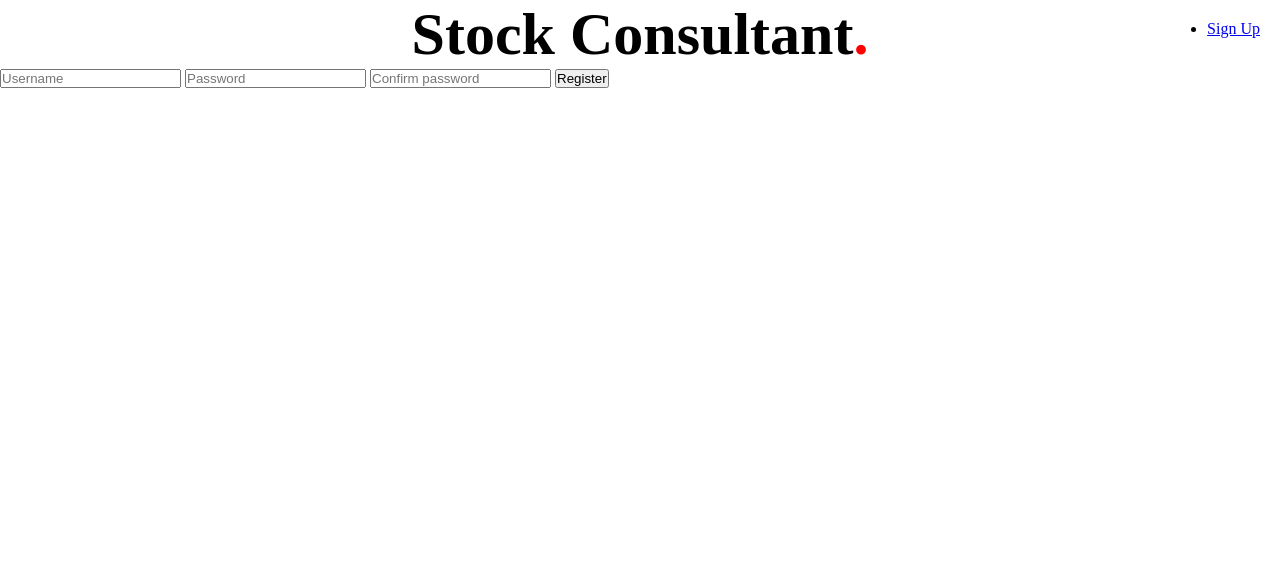
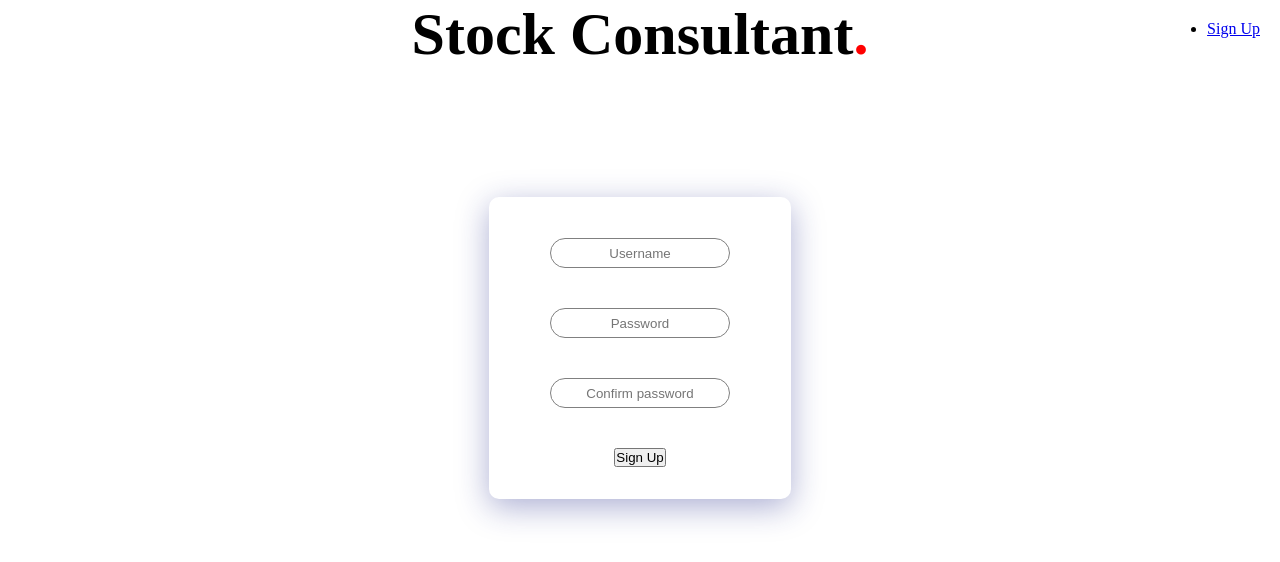
Before and after one commit to pcrespan/StockConsultant, a Flask app: page /register in a window 1280 px wide. Shown: the top 562 px of the page. Run offline with Flask 2, Linux system fonts and the light colour scheme.

Commit message:
Register page now looks better

```diff
--- a/static/style.css
+++ b/static/style.css
@@ -14,8 +14,41 @@ h1 {
     align-items: center;
 }
 
-li {
+.signup {
     position: absolute;
     right: 20px;
     top: 20px;
 }
+
+.description {
+    margin-left: 80px;
+    margin-top: 80px;
+}
+
+.signup-container {
+    margin: 0 auto;
+    margin-top: 10%;
+    text-align: center;
+    background: white;
+    box-shadow: 0 8px 32px 0 rgba( 31, 38, 135, 0.37 );
+    backdrop-filter: blur( 4.5px );
+    -webkit-backdrop-filter: blur( 4.5px );
+    border-radius: 10px;
+    border: 1px solid rgba( 255, 255, 255, 0.18 );
+    width: 300px;
+    height: 300px;
+}
+
+.input-field {
+    display: flex;
+    margin: 40px auto;
+    background: transparent;
+    height: 30px;
+    border: 1px solid gray;
+    border-radius: 20px;
+    text-align: center;
+    color: black;
+    width: 180px;
+    transition: 0.5s;
+    outline: none;
+}
--- a/templates/index.html
+++ b/templates/index.html
@@ -5,4 +5,8 @@
 {% endblock %}
 
 {% block main %}
+    <ul>
+        <li class = "description">Consult stock information</li>
+        <li class = "description">Simple to use</li>
+    </ul>
 {% endblock %}
--- a/templates/register.html
+++ b/templates/register.html
@@ -5,10 +5,12 @@
 {% endblock %}
 
 {% block main %}
-    <form action = "/register", method = "post">
-        <input class = "input-field" required name = "username" placeholder = "Username">
-        <input class = "input-field" required type = "password" name = "password" placeholder = "Password">
-        <input class = "input-field" required type = "password" name = "confirmation" placeholder = "Confirm password">
-        <button class = "register-btn">Register</button>
-    </form>
+    <div class = "signup-container">
+        <form action = "/register", method = "post">
+            <input class = "input-field" required name = "username" placeholder = "Username">
+            <input class = "input-field" required type = "password" name = "password" placeholder = "Password">
+            <input class = "input-field" required type = "password" name = "confirmation" placeholder = "Confirm password">
+            <button class = "register-btn">Sign Up</button>
+        </form>
+    </div>
 {% endblock %}
```
